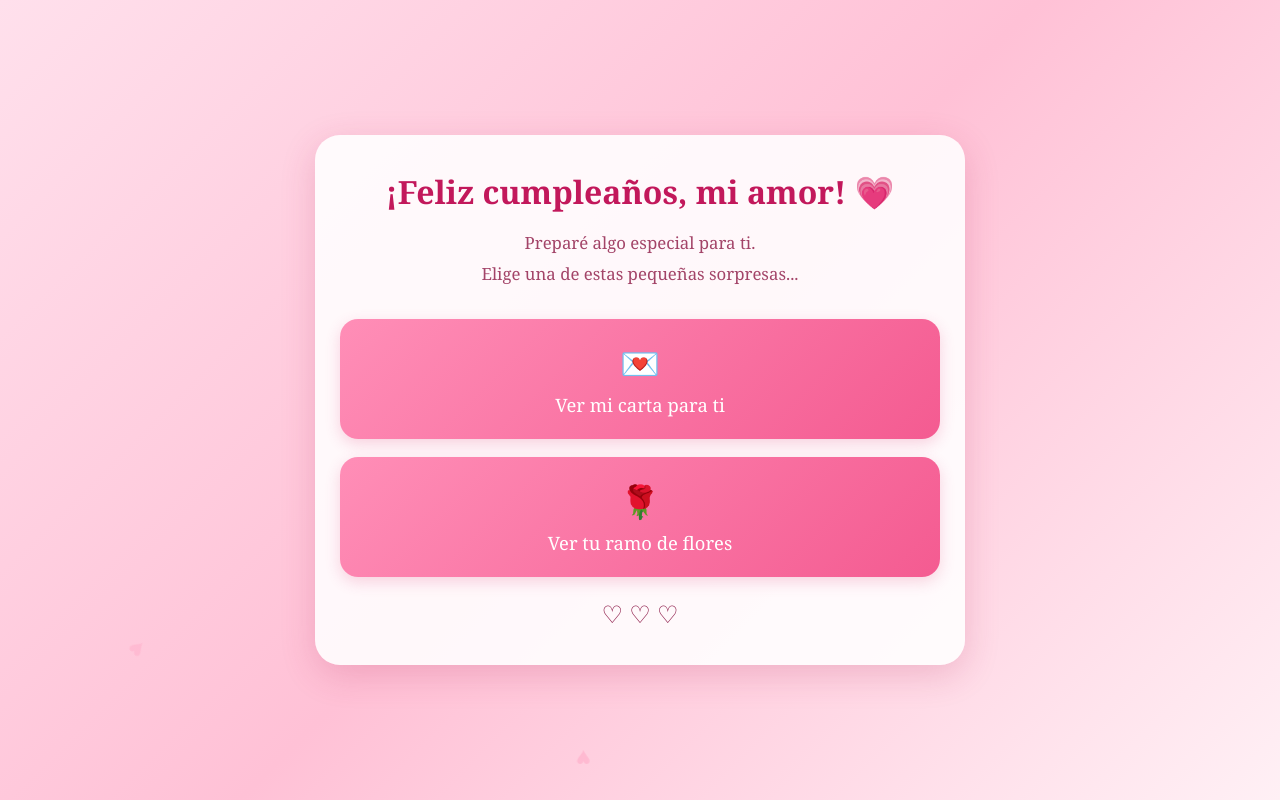
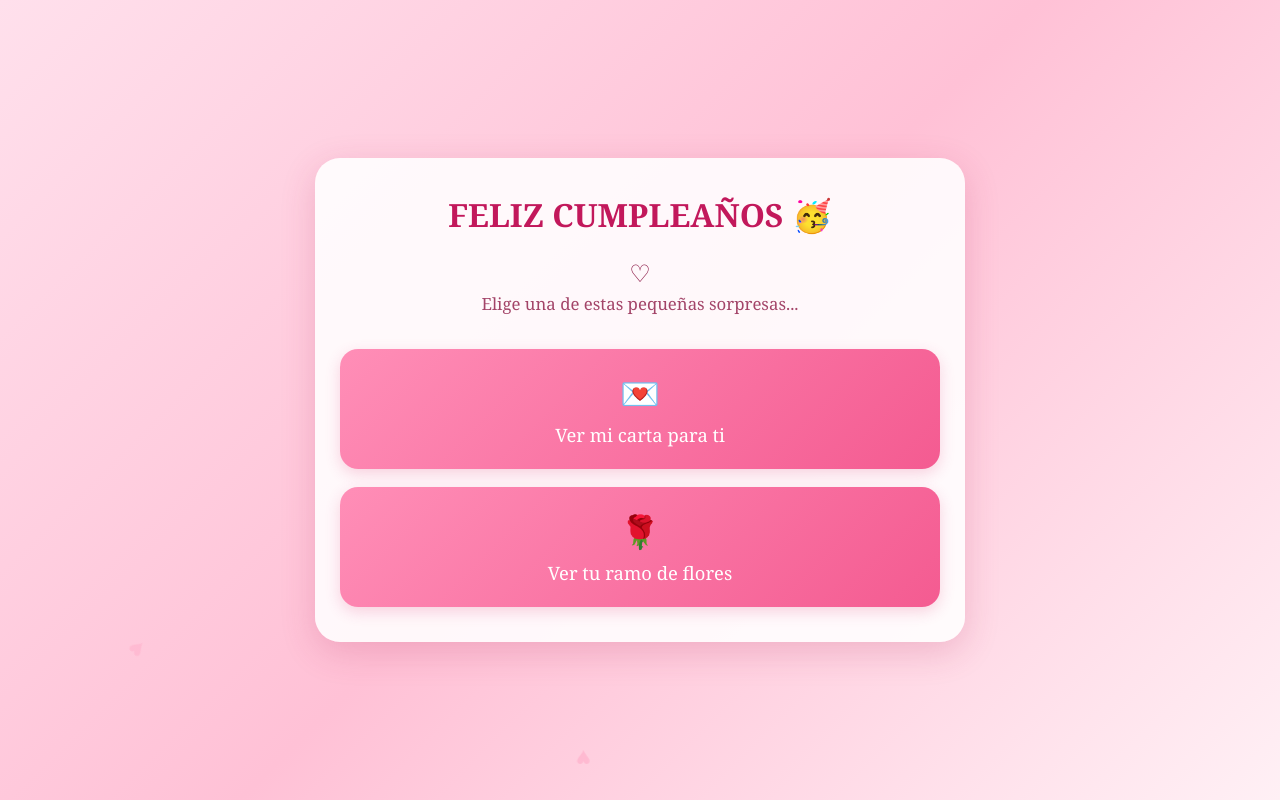
Before and after one commit to rhaiden33/feliz-cimplea-os, a plain HTML site: page index.html in a window 1280 px wide. Drawn offline with Linux system fonts and the light colour scheme.

```diff
--- a/index.html
+++ b/index.html
@@ -3,7 +3,7 @@
 <head>
     <meta charset="UTF-8">
     <meta name="viewport" content="width=device-width, initial-scale=1.0">
-    <title>Un regalo para ti 💗</title>
+    <title>Feliz cumpleaños 💗</title>
     <style>
         *{margin:0;padding:0;box-sizing:border-box}
         body{min-height:100vh;font-family:Georgia,serif;background:linear-gradient(135deg,#ffe0ec,#ffc1d6,#fff0f5);color:#8b1745;display:flex;justify-content:center;align-items:center;padding:20px;overflow-x:hidden}
@@ -30,13 +30,13 @@
     <div class="corazon" style="left:85%;animation-delay:2s">♥</div>
     <main class="contenedor">
         <section id="inicio" class="seccion activa">
-            <h1>¡Feliz cumpleaños, mi amor! 💗</h1>
-            <p class="subtitulo">Preparé algo especial para ti.<br>Elige una de estas pequeñas sorpresas...</p>
+            <h1>FELIZ CUMPLEAÑOS 🥳</h1>
+            <div class="decoracion">♡</div>
+            <p class="subtitulo">Elige una de estas pequeñas sorpresas...</p>
             <div class="menu">
                 <button class="opcion" onclick="mostrarSeccion('carta')"><span class="icono">💌</span>Ver mi carta para ti</button>
                 <button class="opcion" onclick="mostrarSeccion('flores')"><span class="icono">🌹</span>Ver tu ramo de flores</button>
             </div>
-            <div class="decoracion">♡ ♡ ♡</div>
         </section>
         <section id="carta" class="seccion">
             <h1>FELIZ CUMPLEAÑOS!!! 🥳</h1>
```
